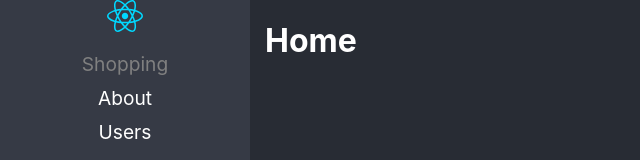
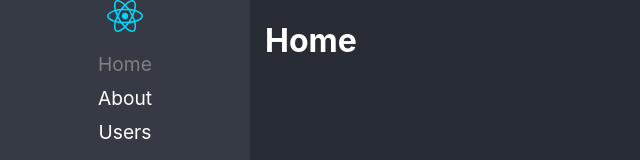
Before and after one commit to Nikch22/react-ts-app, a React (Vite) app: page / in a window 1280 px wide. Shown: the top 160 px of the page, without its empty margins (0-640 px from the left). Built offline with nearby package versions, Linux system fonts and the light colour scheme; the HTML template or start-up script is replaced by a standard one.

Commit message:
Main Template corregido

```diff
--- /dev/null
+++ b/src/main.tsx
@@ -0,0 +1,17 @@
+import React from 'react';
+import ReactDOM from 'react-dom';
+import './index.css';
+import App from './App';
+// import reportWebVitals from './reportWebVitals';
+
+ReactDOM.render(
+  <React.StrictMode>
+    <App />
+  </React.StrictMode>,
+  document.getElementById('root')
+);
+
+// // If you want to start measuring performance in your app, pass a function
+// // to log results (for example: reportWebVitals(console.log))
+// // or send to an analytics endpoint. Learn more: https://bit.ly/CRA-vitals
+// reportWebVitals();
--- a/src/routes/Navigation.tsx
+++ b/src/routes/Navigation.tsx
@@ -19,7 +19,7 @@ export const Navigation = () => {
                 to="/"
                 className={({ isActive }) => (isActive ? "nav-active" : "")}
               >
-                Shopping
+                Home
               </NavLink>
             </li>
 
```
Also changed, not shown: src/index.tsx (deleted, +0 -17 lines).
